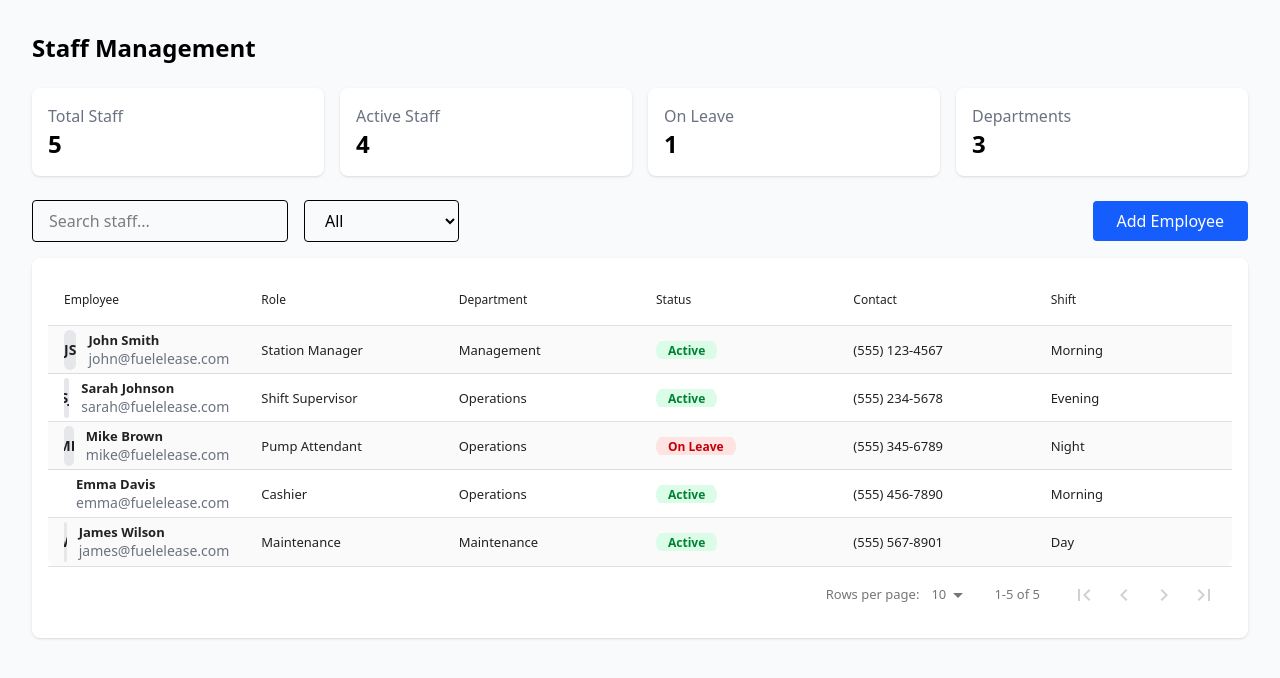
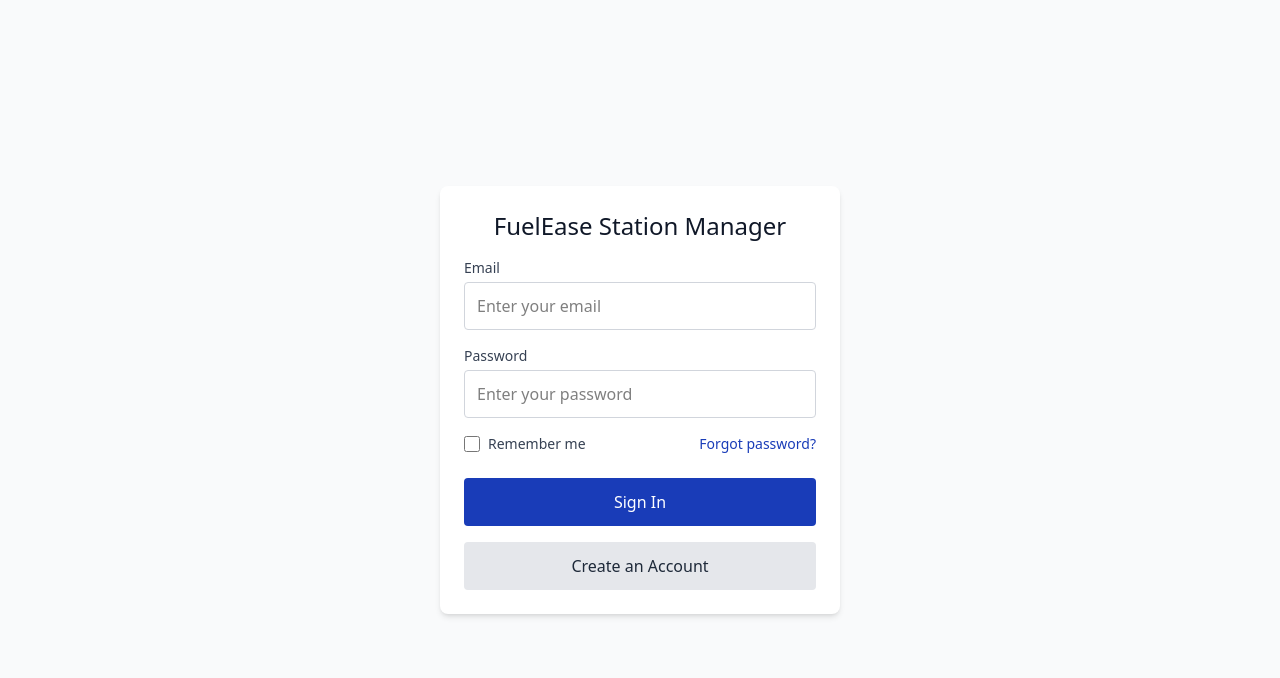
Before and after one commit to harshbix/FuelEase, a React (Vite) app: page / in a window 1280 px wide. Shown: the top 678 px of the page. Built offline with nearby package versions, Linux system fonts and the light colour scheme.

Commit message:
sign in update

```diff
--- a/src/App.jsx
+++ b/src/App.jsx
@@ -1,10 +1,10 @@
 import React from "react";
 import "./app.css";
-import StaffManagement from "./StaffManagement"
+import Login  from "./components/login/Login";
 function App() {
   return (
     <>
-      <StaffManagement />
+      <Login />
     </>
   );
 }
--- a/src/components/login/Login.jsx
+++ b/src/components/login/Login.jsx
@@ -1,12 +1,27 @@
-import React from "react";
+import React, { useState } from "react";
 
 const Login = () => {
+    const [email, setEmail] = useState("");
+    const [password, setPassword] = useState("");
+    const [confirmPassword, setConfirmPassword] = useState("");
+    const [isSignIn, setIsSignIn] = useState(false);
+
+    const handleSubmit = () => {
+        if (isSignIn && password !== confirmPassword) {
+            alert("Passwords do not match!");
+            return;
+        }
+        alert(isSignIn ? "Signed up successfully!" : "Logged in successfully!");
+    };
+
     return (
         <div className="flex items-center justify-center min-h-screen bg-gray-50">
             <div className="w-[400px] bg-white rounded-lg shadow-md p-6">
                 <h1 className="text-2xl font-medium text-gray-900 mb-4 text-center">
                     FuelEase Station Manager
                 </h1>
+
+
                 <div className="mb-4">
                     <label className="block text-sm font-medium text-gray-700 mb-1">
                         Email
@@ -15,8 +30,12 @@ const Login = () => {
                         type="email"
                         className="w-full h-12 px-3 border border-gray-300 rounded-sm focus:outline-none focus:ring-2 focus:ring-blue-500"
                         placeholder="Enter your email"
+                        value={email}
+                        onChange={(e) => setEmail(e.target.value)}
                     />
                 </div>
+
+
                 <div className="mb-4">
                     <label className="block text-sm font-medium text-gray-700 mb-1">
                         Password
@@ -25,8 +44,29 @@ const Login = () => {
                         type="password"
                         className="w-full h-12 px-3 border border-gray-300 rounded-sm focus:outline-none focus:ring-2 focus:ring-blue-500"
                         placeholder="Enter your password"
+                        value={password}
+                        onChange={(e) => setPassword(e.target.value)}
                     />
                 </div>
+
+
+                {isSignIn && (
+                    <div className="mb-4">
+                        <label className="block text-sm font-medium text-gray-700 mb-1">
+                            Confirm Password
+                        </label>
+                        <input
+                            type="password"
+                            className="w-full h-12 px-3 border border-gray-300 rounded-sm focus:outline-none focus:ring-2 focus:ring-blue-500"
+                            placeholder="Confirm your password"
+                            value={confirmPassword}
+                            onChange={(e) => setConfirmPassword(e.target.value)}
+                        />
+                    </div>
+                )}
+
+
+                {!isSignIn && (
                     <div className="flex items-center justify-between mb-6">
                         <label className="flex items-center text-sm text-gray-700">
                             <input
@@ -35,15 +75,24 @@ const Login = () => {
                             />
                             <span className="ml-2">Remember me</span>
                         </label>
-                    <a
-                        href="#"
-                        className="text-sm text-blue-800 hover:underline"
-                    >
+                        <a href="#" className="text-sm text-blue-800 hover:underline">
                             Forgot password?
                         </a>
                     </div>
-                <button className="w-full h-12 bg-blue-800 text-white rounded-sm hover:bg-blue-700 transition">
-                    Sign In
+                )}
+
+                <button
+                    className="w-full h-12 bg-blue-800 text-white rounded-sm hover:bg-blue-700 transition"
+                    onClick={handleSubmit}
+                >
+                    {isSignIn ? "Sign Up" : "Sign In"}
+                </button>
+
+                <button
+                    className="w-full h-12 bg-gray-200 text-gray-800 rounded-sm hover:bg-gray-300 transition mt-4"
+                    onClick={() => setIsSignIn(!isSignIn)}
+                >
+                    {isSignIn ? "Back to Login" : "Create an Account"}
                 </button>
             </div>
         </div>
```
Lines whose indentation alone changed are shown as unchanged.
